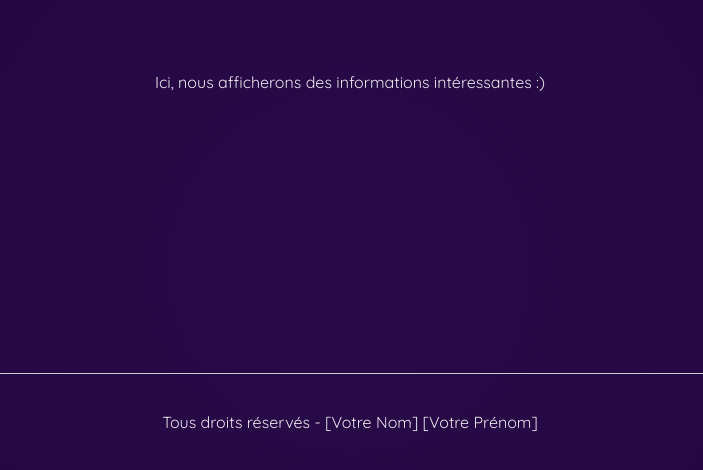
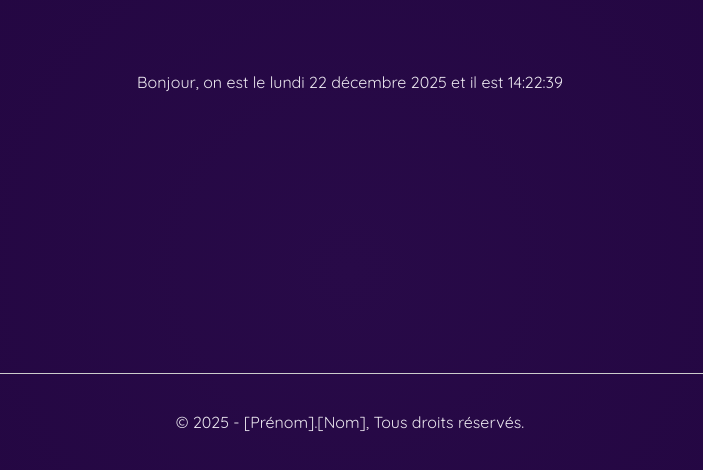
Before and after one commit to MBDS-CASA/react101-Sarhaniaya11, a React (Vite) app: page / in a window 1280 px wide. Shown: the part 370-840 px from the top of the page, without its empty margins (290-993 px from the left). Built offline with nearby package versions, Linux system fonts and the light colour scheme.

Commit message:
TD02 : Afficher lannee dans le Footer

```diff
--- a/src/App.jsx
+++ b/src/App.jsx
@@ -1,9 +1,8 @@
- import { useState } from 'react'
+import { useState, useEffect } from 'react'
 import Emsi from './assets/logo_emsi.png'
 import UCA from './assets/LOGO_UCA.jpg'
 import './App.css'
 
-// Composant Header : Logo, Titre et Sous-Titre
 function Header() {
   return (
     <header>
@@ -17,20 +16,34 @@ function Header() {
   );
 }
 
-// Composant MainContent : Texte spécifique
 function MainContent() {
+  const [now, setNow] = useState(new Date());
+
+  // Mise à jour de l'heure chaque seconde
+  useEffect(() => {
+    const timer = setInterval(() => setNow(new Date()), 1000);
+    return () => clearInterval(timer);
+  }, []);
+
+  // Formattage de la date : "Bonjour, on est le [Jour], [Mois], [Annee]..."
+  const jours = ['dimanche', 'lundi', 'mardi', 'mercredi', 'jeudi', 'vendredi', 'samedi'];
+  const mois = ['janvier', 'février', 'mars', 'avril', 'mai', 'juin', 'juillet', 'août', 'septembre', 'octobre', 'novembre', 'décembre'];
+
+  const dateAffichee = `${jours[now.getDay()]} ${now.getDate()} ${mois[now.getMonth()]} ${now.getFullYear()}`;
+  const heureAffichee = now.toLocaleTimeString('fr-FR');
+
   return (
     <main className="content">
-      <p>Ici, nous afficherons des informations intéressantes :)</p>
+      <p>Bonjour, on est le {dateAffichee} et il est {heureAffichee}</p>
     </main>
   );
 }
 
-// Composant Footer : Texte centré en bas
 function Footer() {
+  const anneeActuelle = new Date().getFullYear();
   return (
     <footer className="footer">
-      <p>Tous droits réservés - [Votre Nom] [Votre Prénom]</p>
+      <p>© {anneeActuelle} - [Prénom].[Nom], Tous droits réservés.</p>
     </footer>
   );
 }
```
